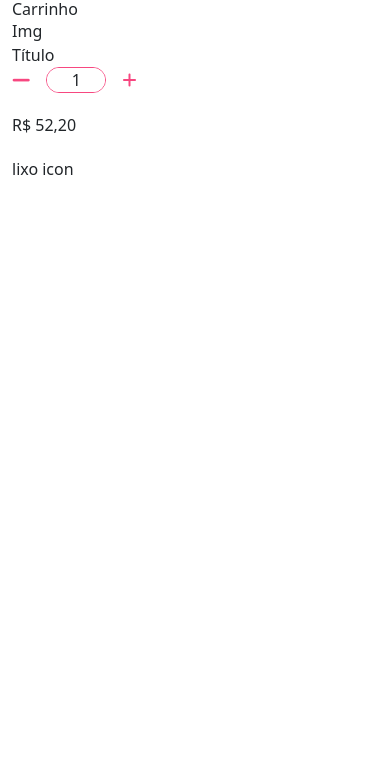
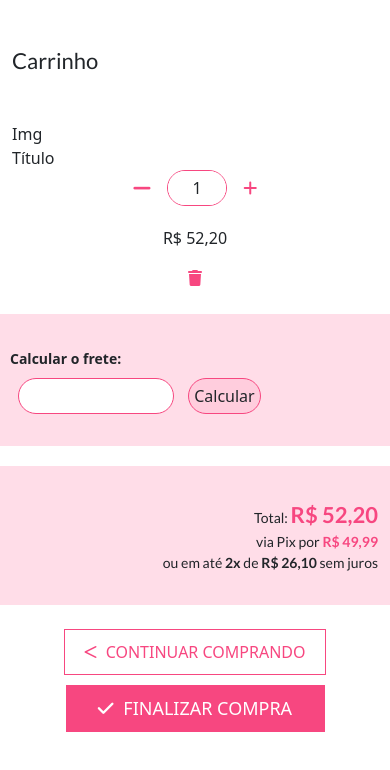
Before and after one commit to prog-web-2023-1/pw-front, a plain HTML site: page src/cesta.html in a window 390 px wide. Drawn offline with nearby package versions, Linux system fonts and the light colour scheme.

Commit message:
mobile layout

```diff
--- a/css/common/variables.css
+++ b/css/common/variables.css
@@ -1,5 +1,6 @@
 :root {
   --main-pink: #ffc1d5;
+  --main-pink-translucid: #ffc1d58a;
   --heavy-pink: #f74780;
   --caput-mortuum: #3F2326ff;
   --rose-ebony: #7C5050ff;
--- a/css/views/cesta.css
+++ b/css/views/cesta.css
@@ -1,3 +1,27 @@
 .product__qtd__value {
     border: 1px solid var(--heavy-pink);
 }
+
+.product-frete {
+    border: 1px solid var(--heavy-pink);
+    border-radius: 50px;
+}
+
+.product-frete__btn {
+    border-radius: 50px;
+    border: 1px solid var(--heavy-pink);
+}
+
+.product-finish {
+    padding: 10px 20px;
+}
+
+.product-finish--light {
+    border: 1px solid var(--heavy-pink);
+    color: var(--heavy-pink);
+}
+
+.product-finish--pink {
+    background-color: var(--heavy-pink);
+    color: white;
+}
--- a/scripts/util/tailwind.js
+++ b/scripts/util/tailwind.js
@@ -4,6 +4,7 @@ function init() {
       extend: {
         colors: {
           'main-pink': '#ffc1d5',
+          'main-pink-translucid': '#ffc1d58a',
           'heavy-pink': '#f74780',
           'rose-ebony': '#7C5050ff',
           'caput-mortuum': '#3F2326ff',
--- a/src/cesta.html
+++ b/src/cesta.html
@@ -18,29 +18,52 @@
   <body>
     <div class="container-fluid">
       <div class="row">
-        <div class="col-12">
-          <h2>Carrinho</h2>
+        <div class="col-12 mb-7">
+          <h2 class="lato my-5 text-[22px]">Carrinho</h2>
           <div>
             <p>Img</p>
             <p>Título</p>
 
-            <div class="product__qtd flex items-center gap-x-4">
+            <div class="product__qtd flex items-center justify-center gap-x-4">
               <i class="fa-solid fa-minus text-heavy-pink cursor-pointer font-bold text-[21px]"></i>
               <div class="product__qtd__value rounded-[50px] w-[60px]">
                 <input type="text" name="qtd" value="1"
-                class="rounded-[50px] w-full text-center">
+                class="rounded-[50px] w-full text-center p-[5px]">
               </div>
               <i class="fa-solid fa-plus text-heavy-pink cursor-pointer font-bold"></i>
             </div>
 
-            <div class="flex flex-col gap-y-5 mt-[20px]">
+            <div class="flex flex-col items-center gap-y-5 mt-[20px]">
               <span>R$ 52,20</span>
-              <span>lixo icon</span>
+              <i class="fa-solid fa-trash text-heavy-pink cursor-pointer"></i>
             </div>
           </div>
+        </div>
 
-          <div></div>
+        <div class="col-12 px-2.5 py-8 bg-main-pink-translucid">
+          <span class="font-bold text-[14px]">Calcular o frete: </span>
+          <div class="ml-2 mt-2">
+            <input class="product-frete w-[156px] p-[5px] lato" type="number" name="cep" maxlength="9">
+            <button class="ml-2.5  py-[5px] px-[5px] product-frete__btn bg-main-pink-translucid">Calcular</button>
+          </div>
         </div>
+
+        <div class="col-12 mt-[20px] py-8 bg-main-pink-translucid">
+          <div class="text-right lato text-[14px]">
+            <p>Total: <span class="text-[22px] font-bold text-heavy-pink">R$ 52,20</span></p>
+            <p>via Pix por <span class="font-bold text-heavy-pink">R$ 49,99</span></p>
+            <p>ou em até <span class="font-semibold">2x</span> de <span class="font-semibold">R$ 26,10</span> sem juros</p>
+          </div>
+        </div>
+
+        <div class="col-12 mt-6 mb-20">
+          <div class="flex flex-col gap-y-[10px] items-center">
+            <button class="uppercase product-finish product-finish--light"><i class="fa-regular fa-less-than mr-[5px]"></i> Continuar comprando</button>
+            <button class="w-full max-w-[259px] text-[18px] uppercase product-finish product-finish--pink"><i class="fa-solid fa-check mr-[5px]"></i> Finalizar Compra</button>
+          </div>
+        </div>
+
+
       </div>
     </div>
   </body>
```
